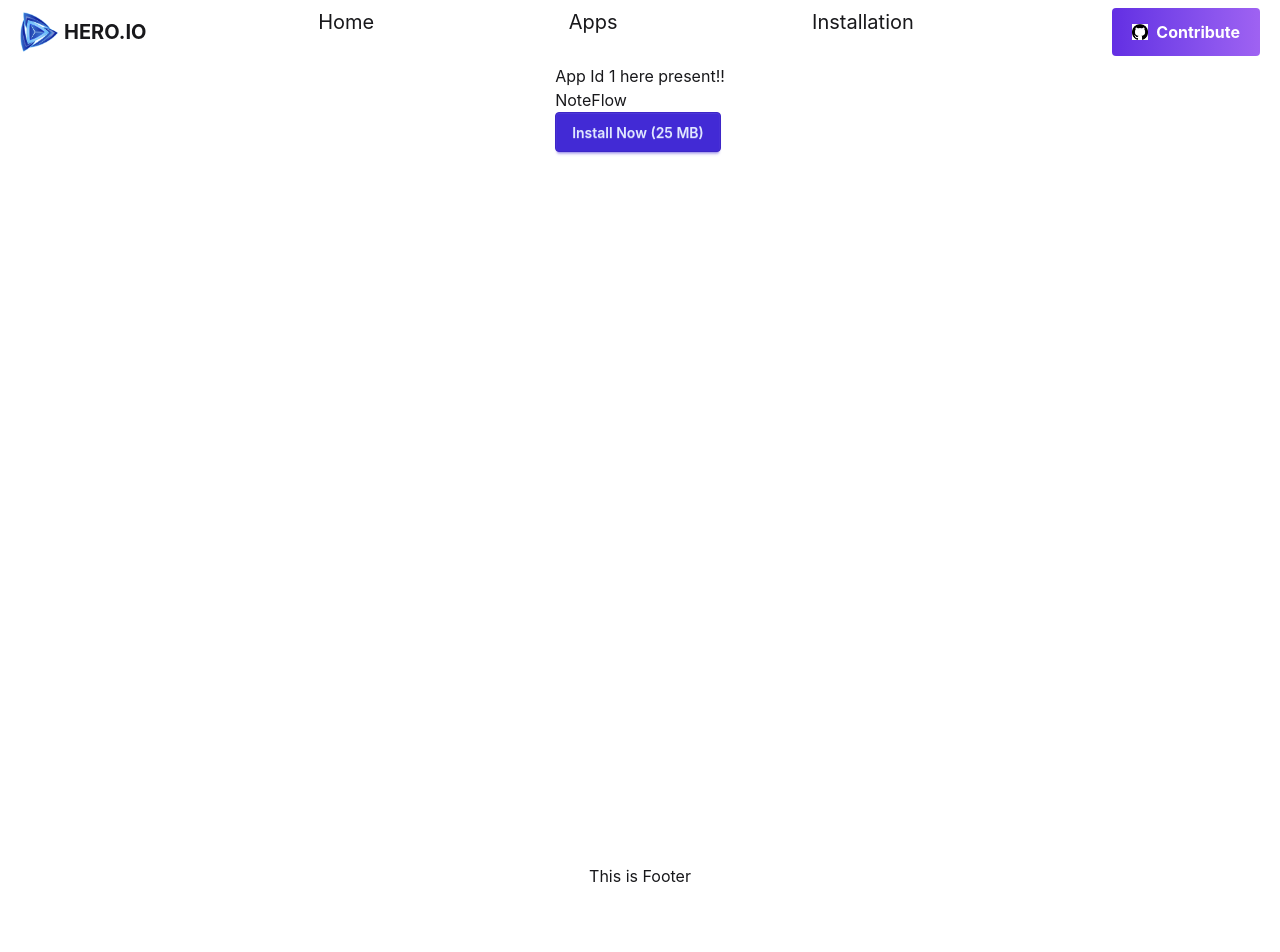
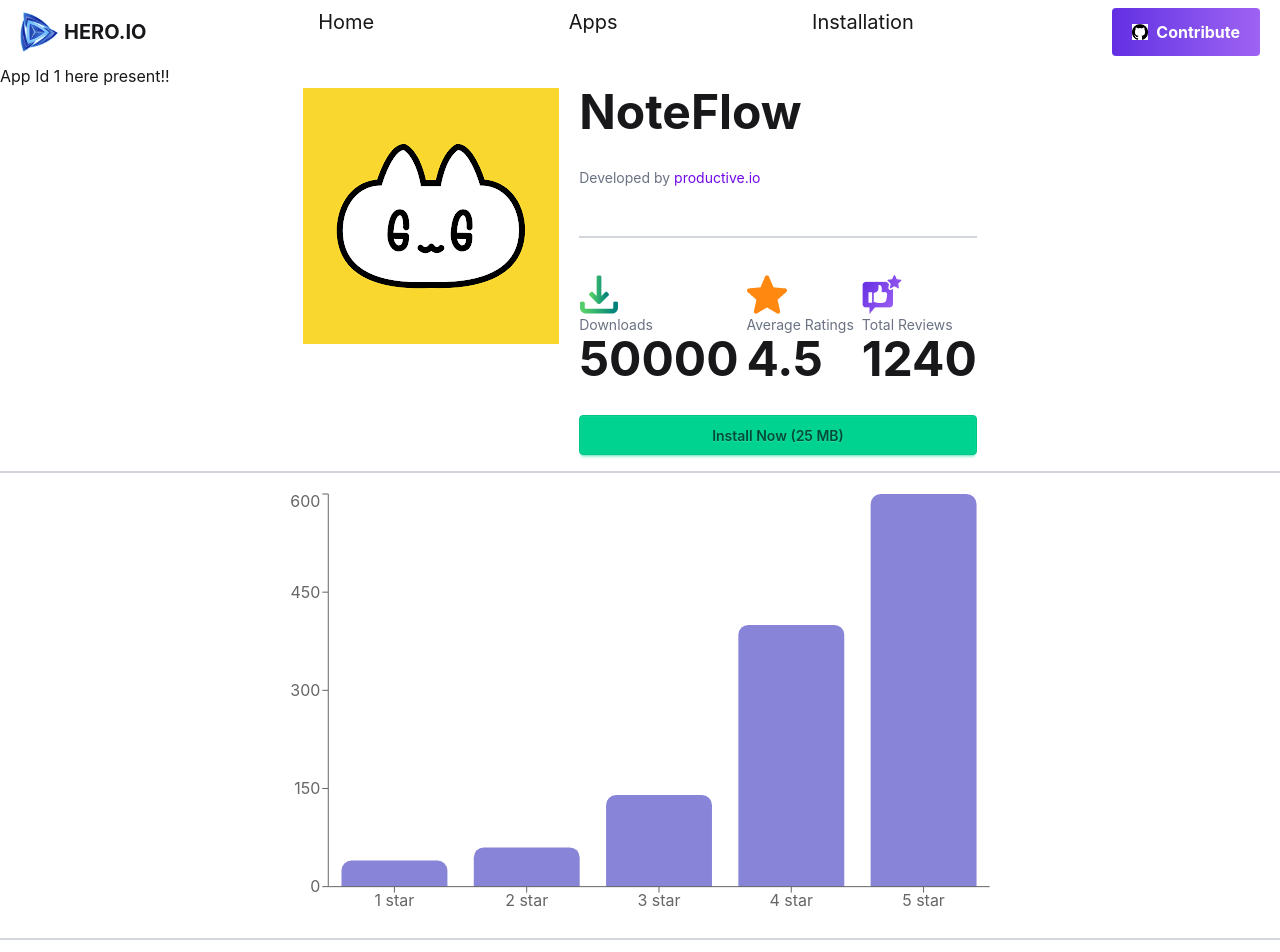
Before and after one commit to gwynbleiddrivia/hero-io-aurora, a React (Vite) app in the folder hero-io-aurora/: page /appDetails/1 in a window 1280 px wide. Shown: the top 952 px of the page. Before the commit the page ends 888 px from the top, so only its background shows below. Built offline with nearby package versions, Linux system fonts and the light colour scheme; some icons are missing.

Commit message:
all home and apps functionality is working now, error pages ui design layout finished

```diff
--- a/hero-io-aurora/package.json
+++ b/hero-io-aurora/package.json
@@ -10,11 +10,13 @@
     "preview": "vite preview"
   },
   "dependencies": {
+    "@recharts/devtools": "^0.0.11",
     "@tailwindcss/vite": "^4.2.2",
     "react": "^19.2.4",
     "react-dom": "^19.2.4",
     "react-router": "^7.13.2",
     "react-toastify": "^11.0.5",
+    "recharts": "^3.8.1",
     "tailwindcss": "^4.2.2"
   },
   "devDependencies": {
--- a/hero-io-aurora/src/components/pages/AppCard.jsx
+++ b/hero-io-aurora/src/components/pages/AppCard.jsx
@@ -2,7 +2,7 @@ import React from 'react'
 
 export default function AppCard({id, title, img, downloads, ratingAvg}) {
   return (
-    <div className="flex flex-col border border-grey m-2">
+    <div className="flex flex-col border border-gray-300 rounded-md m-2 p-2">
         <img src={img} alt="" />
         <div>{title}</div>
         <div className="w-full justify-between flex">
--- a/hero-io-aurora/src/components/pages/AppDetails.jsx
+++ b/hero-io-aurora/src/components/pages/AppDetails.jsx
@@ -1,6 +1,9 @@
 import React, { useState, useEffect } from 'react'
 import { useParams, useLoaderData } from 'react-router'
 import { ToastContainer, toast } from 'react-toastify'
+import { BarChart, Bar, XAxis, YAxis, Tooltip} from 'recharts';
+import { RechartsDevtools } from '@recharts/devtools';
+
 
 export default function AppDetails() {
 
@@ -50,14 +53,74 @@ export default function AppDetails() {
 
     <div>App Id {id} here present!!</div>
     <div className="">
-        <div>
-          {app.title}
+      <div className="top-section flex flex-col md:flex-row gap-5 justify-center">
+        <img src={`../../src/assets/${app.image}`} alt="" className="h-full object-cover"/>
+        <div className="top-right flex flex-col gap-5 space-y-3">
+          <div className="text-5xl font-bold">{app.title}</div>
+          <p className="text-gray-500 text-sm">Developed by <span className="text-violet-700">productive.io</span></p>
+          <hr className="border-t-2 border-gray-300 my-4" />
+          <div className="downraterev flex flex-col md:flex-row gap-5 md:gap-2 justify-between w-full">
+
+            <div className="flex flex-col">
+              <img src="../../src/assets/icon-downloads.png" alt="" className="w-10"/>
+              <p className="text-sm text-gray-500">Downloads</p>
+              <p className="text-5xl font-bold">{app.downloads}</p>
+            </div>
+
+            <div className="flex flex-col">
+              <img src="../../src/assets/icon-ratings.png" alt="" className="w-10"/>
+              <p className="text-sm text-gray-500">Average Ratings</p>
+              <p className="text-5xl font-bold">{app.ratingAvg}</p>
+            </div>
+
+            <div className="flex flex-col">
+              <img src="../../src/assets/icon-review.png" alt="" className="w-10"/>
+              <p className="text-sm text-gray-500">Total Reviews</p>
+              <p className="text-5xl font-bold">{app.reviews}</p>
+            </div>
+
+
+
+          </div>
+
+          <button
+            onClick={handleInstall}
+            className={`btn ${installed? "btn-disabled":"btn-success"}`}>
+            {installed? "Installed" : `Install Now (${app.size} MB)`}
+          </button>
+
+
+
+
         </div>
-        <button
-          onClick={handleInstall}
-          className={`btn ${installed? "btn-disabled":"btn-primary"}`}>
-          {installed? "Installed" : `Install Now (${app.size} MB)`}
-        </button>
+      </div>
+
+      <hr className="border-t-2 border-gray-300 my-4" />
+      <div className="mid-section flex items-center w-full justify-center">
+        <BarChart
+            style={{ width: '100%', maxWidth: '700px', maxHeight: '70vh', aspectRatio: 1.618 }}
+            responsive
+            data={app.ratings}
+            margin={{
+              top: 5,
+              right: 0,
+              left: 0,
+              bottom: 5,
+            }}
+        >
+          <XAxis dataKey="name"/>
+          <YAxis width="auto"/>
+          <Tooltip/>
+          <Bar dataKey="count" fill="#8884d8" radius={[10, 10, 0, 0]}/>
+          <RechartsDevtools/>
+        </BarChart>
+      </div>
+      <hr className="border-t-2 border-gray-300 my-4" />
+      <div className="bot-section">
+          <p className="text-xl font-bold">Description</p>
+          <div className="text-gray-500 text-sm">{app.description}</div>
+
+      </div>
 
 
     </div>
--- a/hero-io-aurora/src/components/pages/AppsHalcyon.jsx
+++ b/hero-io-aurora/src/components/pages/AppsHalcyon.jsx
@@ -1,5 +1,5 @@
 import React, { useState, useEffect } from 'react'
-import { useLoaderData, Link } from 'react-router'
+import { useLoaderData, Link, NavLink } from 'react-router'
 import AppCard from './AppCard'
 
 export default function AppsHalcyon() {
@@ -23,16 +23,25 @@ export default function AppsHalcyon() {
 
   return (
     <>
+    <div className="flex flex-col m-5">
+
+      <div className="flex flex-col items-center gap-5 m-5">
+        <p className="text-5xl font-bold">Our All Applications</p>
+        <p className="text-gray-500 text-sm">Explore All Apps on the Market developed by us. We code for Millions</p>
+      </div>
       <div className="w-full justify-between flex">
-        <div>app number: {data.length}</div>
-        <div>
+        <div className="font-bold">({data.length}) Apps Found</div>
+          <div className="">
             <input
               type="text"
               value={query}
               placeholder = "Search by typing title here.."
               onChange={handleSearch}
+              className="px-4 py-2 rounded-md border"
               />
         </div>
+      </div>
+
     </div>
   {loading &&
     <div className="flex gap-2 items-center justify-content">
@@ -43,36 +52,59 @@ export default function AppsHalcyon() {
     </div>
     }
 {!loading &&
+  <div className="flex flex-col m-5">
 
-    <div className="flex flex-col">
-
-
+    {
+      query === ""
+        ? (
           <div className="grid grid-cols-4">
-        {query===""
-          ? data.map(app=>(
+            {data.map(app => (
               <Link to={`/appDetails/${app.id}`} key={app.id}>
-              <AppCard id={app.id} title={app.title} img= {`../../src/assets/${app.image}`} downloads={app.downloads} ratingAvg={app.ratingAvg}/>
+                <AppCard
+                  id={app.id}
+                  title={app.title}
+                  img={`../../src/assets/${app.image}`}
+                  downloads={app.downloads}
+                  ratingAvg={app.ratingAvg}
+                />
               </Link>
-        ))
-          :
-          ( (filtered.length > 0)
-            ?
-            filtered.map(app=>(
-            <Link to={`/appDetails/${app.id}}`} key={app.id}>
-
-              <AppCard id={app.id} title={app.title} img= {`../../src/assets//${app.image}`} downloads={app.downloads} ratingAvg={app.ratingAvg}/>
+            ))}
+          </div>
+        )
+        : filtered.length > 0
+          ? (
+            <div className="grid grid-cols-4">
+              {filtered.map(app => (
+                <Link to={`/appDetails/${app.id}`} key={app.id}>
+                  <AppCard
+                    id={app.id}
+                    title={app.title}
+                    img={`../../src/assets/${app.image}`}
+                    downloads={app.downloads}
+                    ratingAvg={app.ratingAvg}
+                  />
                 </Link>
-              ))
-            :
-            <div>
-              <img src="../../src/assets/App-Error.png" alt="" className="w-full"/>
+              ))}
+            </div>
+          )
+          : (
+            <div className="w-full flex flex-col justify-center items-center">
+              <img src="../../src/assets/App-Error.png" alt="" />
+              <p className="text-7xl font-bold">OOPS! APP NOT FOUND</p>
+              <p>The App you are requesting is not found in our system, please try another apps</p>
+              <div className="showAll mt-10 bg-linear-to-r from-homegradient-first to-homegradient-last text-white text-xl font-md px-12 py-5 rounded-md">
+                <button className="" onClick={()=>{
+                  setQuery("")
+                }}>
+                 Go Back
+               </button>
+              </div>
             </div>
           )
     }
 
   </div>
-
-    </div>}
+}
     </>
   )
 }
--- a/hero-io-aurora/src/components/pages/Home.jsx
+++ b/hero-io-aurora/src/components/pages/Home.jsx
@@ -67,12 +67,12 @@ export default function Home() {
           </div>
         </div>
       </div>
-      <div className="Trending flex flex-col items-center">
+      <div className="Trending flex flex-col items-center mt-5">
         <div className="title flex flex-col items-center">
-          <p className="text-5xl">Trending Apps</p>
-          <p>Explore All Trending Apps on the Market developed by us</p>
+          <p className="text-5xl mb-5 font-bold">Trending Apps</p>
+          <p className="text-sm mb-5">Explore All Trending Apps on the Market developed by us</p>
         </div>
-        <div className="appGrid grid grid-cols-4">
+        <div className="appGrid grid grid-cols-1 md:grid-cols-4">
             {
             data.map(app=>(
             <Link to={`/appDetails/${app.id}`} key={app.id}>
@@ -81,7 +81,11 @@ export default function Home() {
             ))
             }
         </div>
-        <div className="showAll"></div>
+        <div className="showAll mt-10 bg-linear-to-r from-homegradient-first to-homegradient-last text-white text-xl font-md px-12 py-5 rounded-md">
+          <Link to="/apps" className="">
+            Show All
+          </Link>
+        </div>
       </div>
     </div>
 
--- a/hero-io-aurora/src/components/pages/NotFound.jsx
+++ b/hero-io-aurora/src/components/pages/NotFound.jsx
@@ -1,10 +1,24 @@
 import React from 'react'
-
+import { Link } from 'react-router'
 export default function NotFound() {
   return (
     <>
-    <p>Not FOund page here</p>
-    <img className="w-full" src="../../src/assets/error-404.png" alt="" />
+
+            <div className="w-full flex flex-col justify-center items-center">
+              <img className="w-full" src="../../src/assets/error-404.png" alt="" />
+              <p className="text-7xl font-bold">OOPS! PAGE NOT FOUND</p>
+              <p className="text-xl text-gray-500">The page you are looking for is not available</p>
+              <div className="showAll mt-10 bg-linear-to-r from-homegradient-first to-homegradient-last text-white text-xl font-md px-12 py-5 rounded-md">
+                <Link to="/home" className="" >
+                 Go Back
+               </Link>
+              </div>
+            </div>
+
+
+
+
+
     </>
   )
 }
--- a/hero-io-aurora/src/main.jsx
+++ b/hero-io-aurora/src/main.jsx
@@ -24,7 +24,7 @@ const router = createBrowserRouter([{
       element: <Home/>,
       loader: async () => {
         const res = await axios.get('/data/appsData.json')
-        return res.data
+        return res.data.slice(0,8)
       }
     },
     {
```
Also changed, not shown: 1 other file (tests, documents, lock files or other folders). Lines whose indentation alone changed are shown as unchanged.
